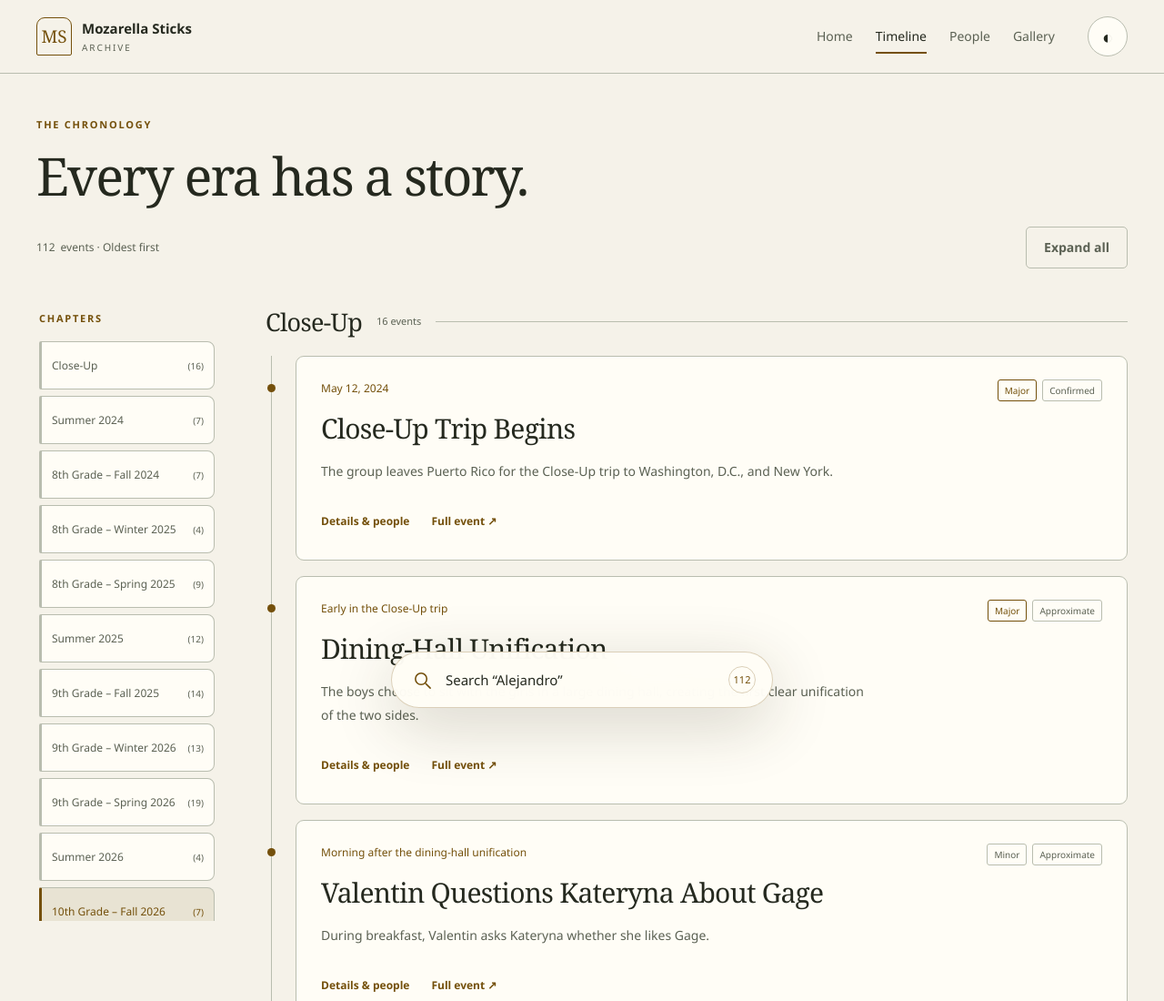
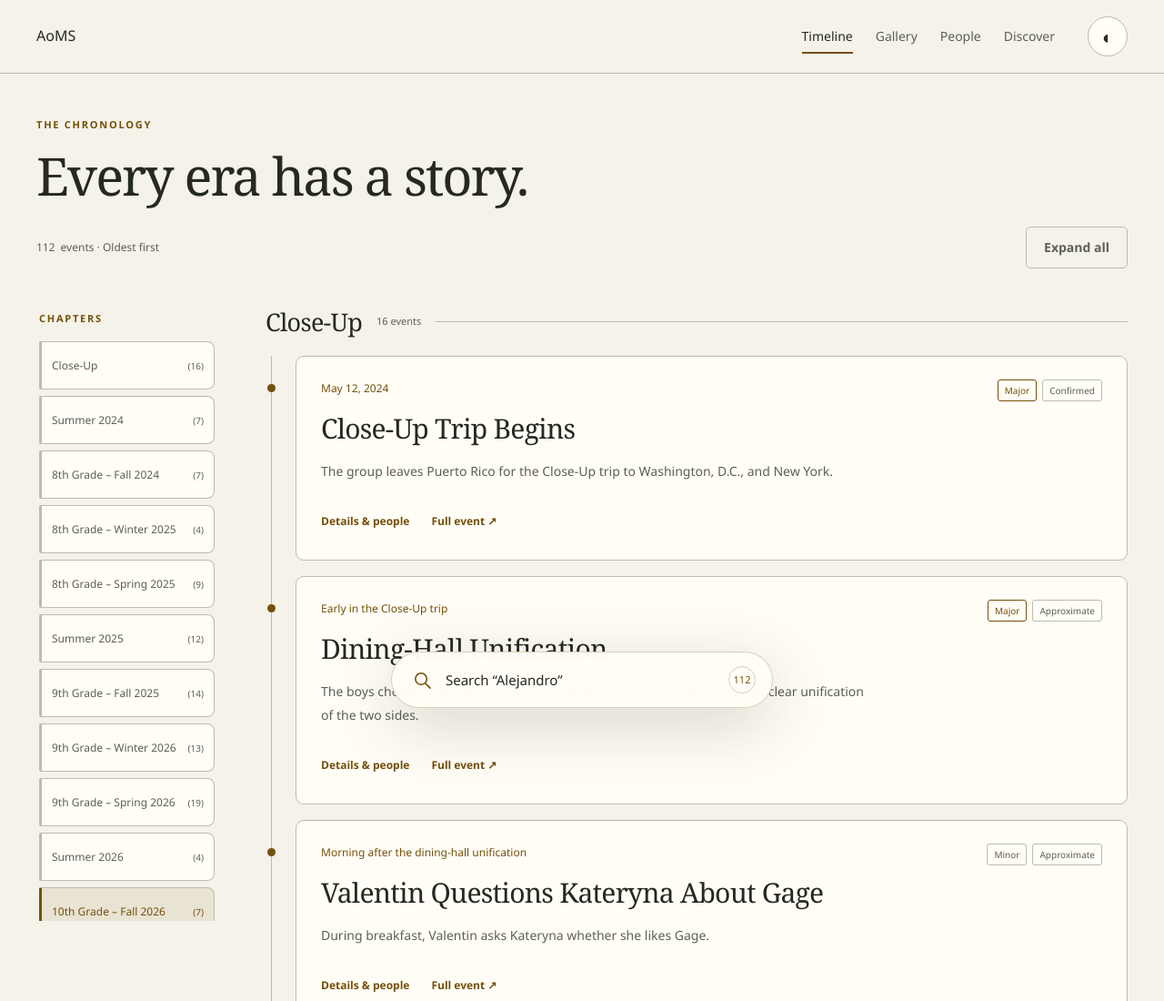
Before and after one commit to tauterlion/mozarella-sticks-archive, a plain HTML site: page timeline.html in a window 1280 px wide. Shown: the top 1100 px of the page at 91% size. Drawn offline with Linux system fonts and the light colour scheme; animation ran at ten frames a second.

Commit message:
feat(nav): apply cinematic archive header to timeline.html

```diff
--- a/timeline.html
+++ b/timeline.html
@@ -5,24 +5,25 @@
   <meta name="viewport" content="width=device-width, initial-scale=1">
   <meta name="description" content="Mozarella Sticks interactive archive">
   <title>Timeline · Mozarella Sticks Archive</title>
-  <link rel="stylesheet" href="styles/shared.css">
+  <link rel="stylesheet" href="styles/shared.css?v=3.1.1">
   <link rel="stylesheet" href="styles/timeline.css">
 </head>
 <body data-page="timeline">
   <a class="skip-link" href="#main-content">Skip to content</a>
 
-<header class="site-header">
-  <a class="brand" href="index.html" aria-label="Mozarella Sticks Archive home">
-    <span class="brand-mark" aria-hidden="true">MS</span>
-    <span><strong>Mozarella Sticks</strong><small>Archive</small></span>
+<header class="site-header film-header">
+  <a class="brand film-brand" href="index.html" aria-label="Mozarella Sticks Archive home">
+    <span class="film-wordmark" aria-hidden="true">AoMS</span>
+    <span class="sr-only">Mozarella Sticks Archive</span>
   </a>
-  <nav class="primary-nav" aria-label="Primary navigation">
-    <a data-nav="home" href="index.html">Home</a>
+  <span class="film-header-rule" aria-hidden="true"></span>
+  <nav class="primary-nav film-nav" aria-label="Primary navigation">
     <a data-nav="timeline" href="timeline.html">Timeline</a>
+    <a data-nav="gallery" href="gallery.html">Gallery</a>
     <a data-nav="people" href="people.html">People</a>
-    <a data-nav="gallery" href="gallery.html">Gallery</a>
+    <a class="nav-discover" href="index.html#inside-archive">Discover</a>
   </nav>
-  <button class="icon-button theme-toggle" type="button" aria-label="Switch color theme" title="Switch color theme">
+  <button class="icon-button theme-toggle film-theme-toggle" type="button" aria-label="Switch color theme" title="Switch color theme">
     <span class="theme-icon" aria-hidden="true">◐</span>
   </button>
 </header>
@@ -95,7 +96,7 @@
 </footer>
 
   <script src="scripts/shared.js?v=2.1" defer></script>
-  <script src="scripts/interactions.js" defer></script>
+  <script src="scripts/interactions.js?v=3.1.1" defer></script>
   <script src="scripts/timeline.js?v=2" defer></script>
 </body>
 </html>
```
